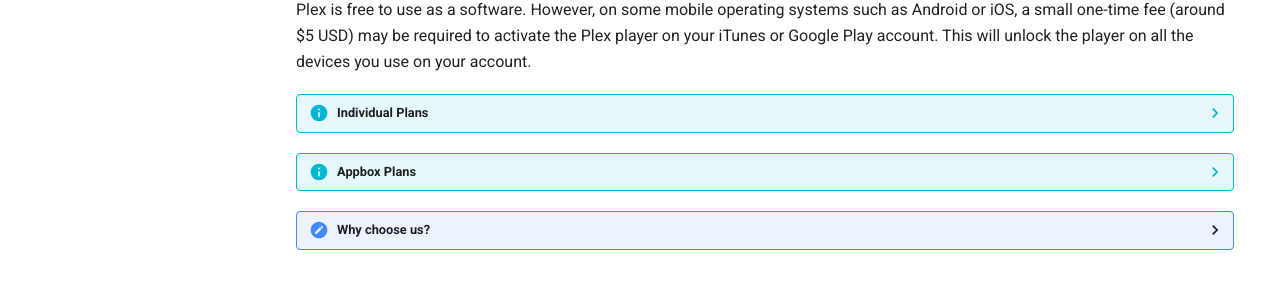
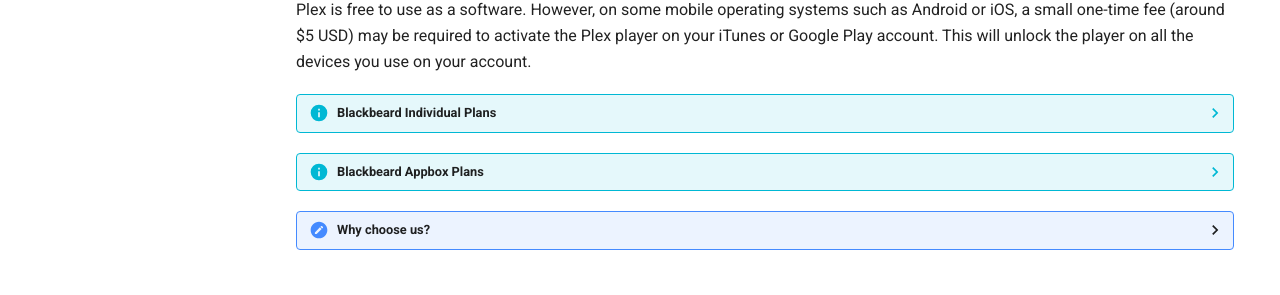
Before and after one commit to neomedia6989/docs-2, an MkDocs documentation site: the page built from docs/plex/what-is-plex.md, in a window 1280 px wide and 1374 px high. Shown: the part 438-733 px from the top of the window. Built offline with MkDocs 1.6.1 and Material for MkDocs 9.7.7, drawn with Linux system fonts in a browser that asks for light colours; comment, search, counter and statistics services are not loaded.

Commit message:
Update what-is-plex.md

```diff
--- a/docs/plex/what-is-plex.md
+++ b/docs/plex/what-is-plex.md
@@ -5,7 +5,7 @@
 ## Is Plex free?
 Plex is free to use as a software. However, on some mobile operating systems such as Android or iOS, a small one-time fee (around $5 USD) may be required to activate the Plex player on your iTunes or Google Play account. This will unlock the player on all the devices you use on your account.
 
-??? info "Individual Plans"
+??? info "Blackbeard Individual Plans"
 
     === "Basic"
 
@@ -44,7 +44,7 @@
 
         [Subscribe Today](https://blackbeard.shop/index.php?rp=/store/appbox){ .md-button .md-button--primary }
 
-??? info "Appbox Plans"
+??? info "Blackbeard Appbox Plans"
 
     === "Small"
 
```
